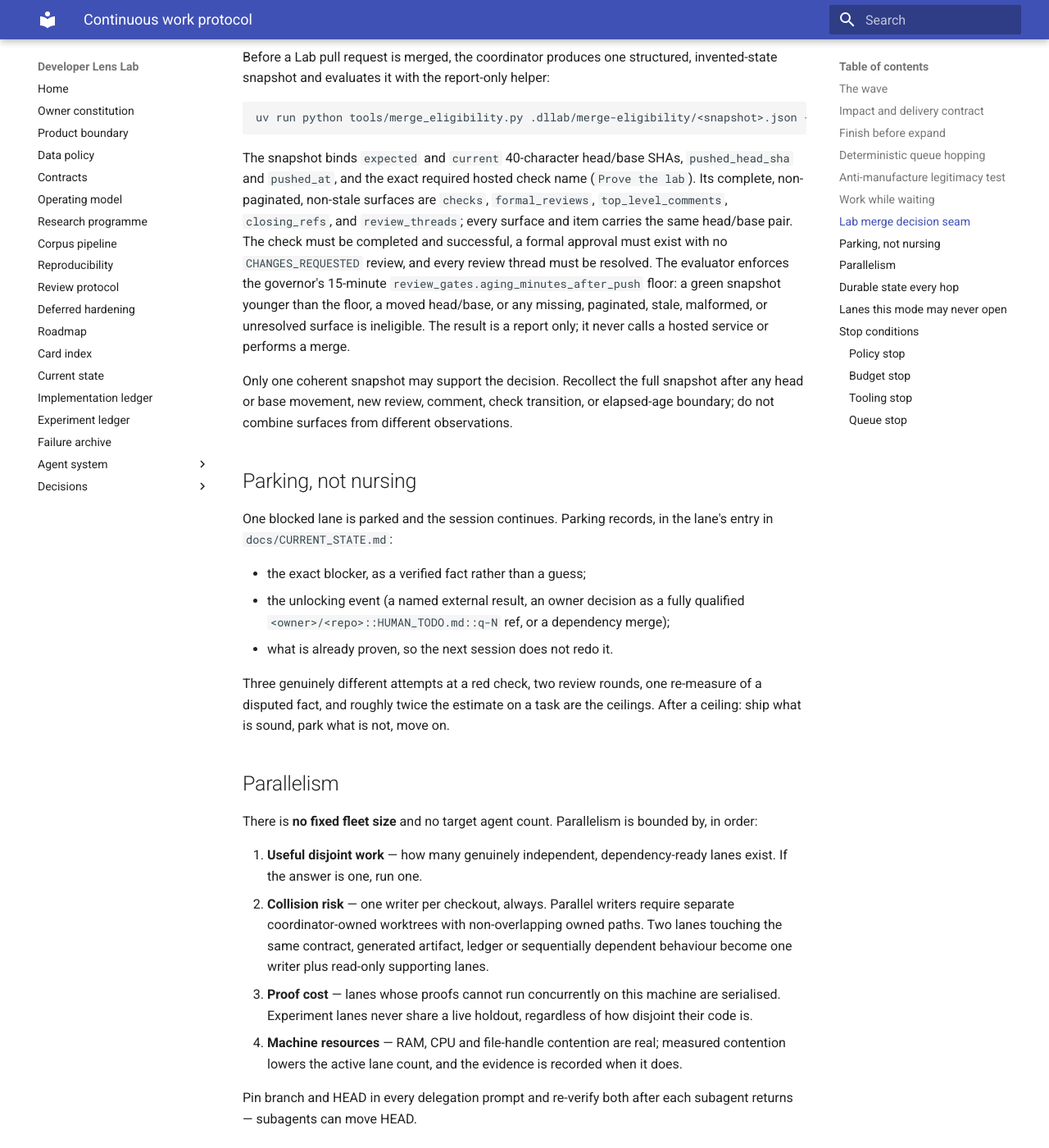
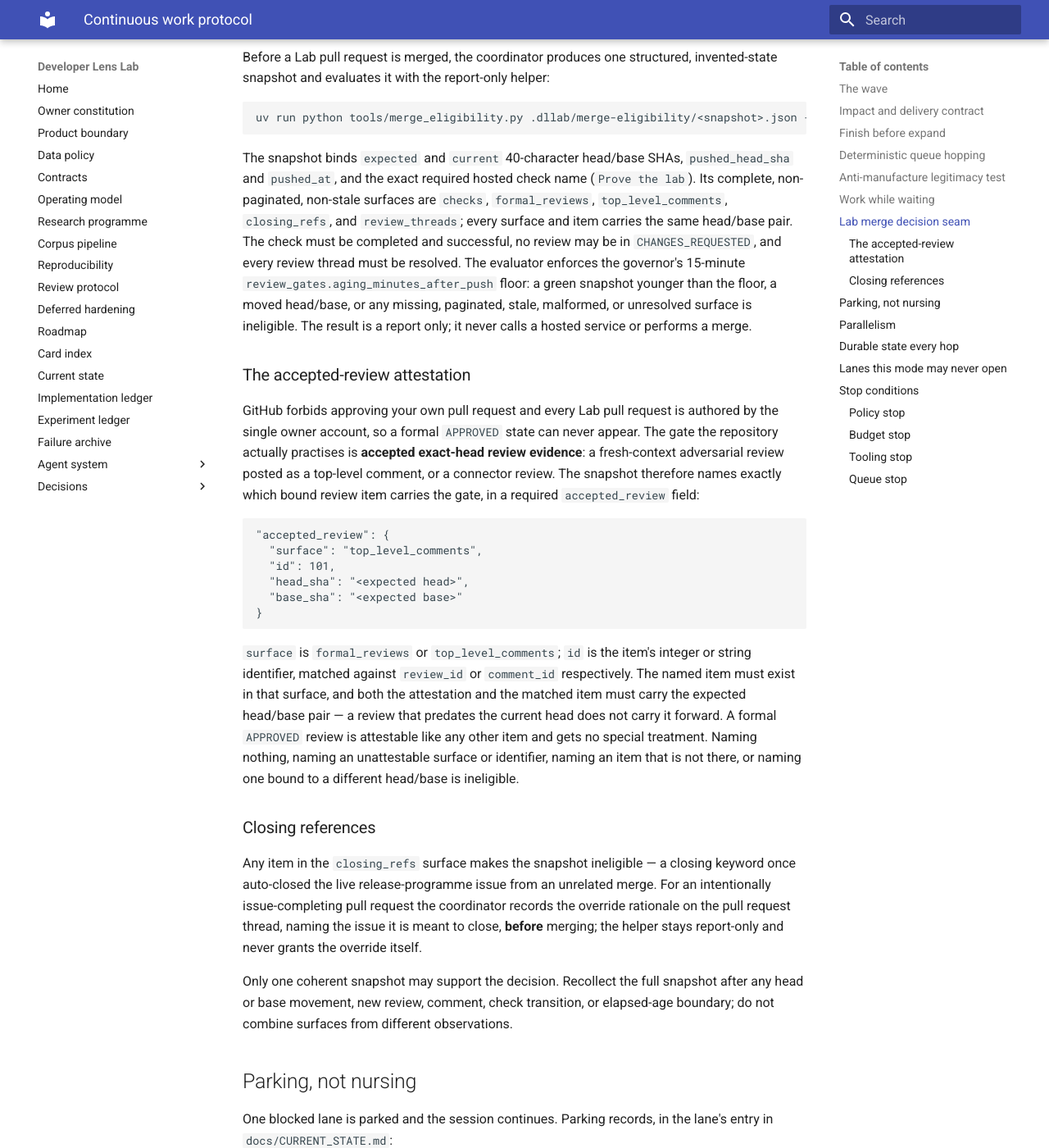
Before and after one commit to Chris0Jeky/developer-lens-lab, an MkDocs documentation site: the page built from docs/agent-system/CONTINUOUS_WORK_PROTOCOL.md, in a window 1280 px wide and 1400 px high, scrolled down 4162 px. Shown: the whole window at 82% size. Built offline with MkDocs 1.6.1 and Material for MkDocs 9.7.7, drawn with Linux system fonts in a browser that asks for light colours.

Commit message:
Document the Lab merge attestation seam
Record the accepted-review attestation shape, the closing-reference refusal, and the
coordinator override an intentional issue-completing merge needs.

````diff
--- a/docs/agent-system/CONTINUOUS_WORK_PROTOCOL.md
+++ b/docs/agent-system/CONTINUOUS_WORK_PROTOCOL.md
@@ -155,12 +155,45 @@ The snapshot binds `expected` and `current` 40-character head/base SHAs, `pushed
 `pushed_at`, and the exact required hosted check name (`Prove the lab`). Its complete,
 non-paginated, non-stale surfaces are
 `checks`, `formal_reviews`, `top_level_comments`, `closing_refs`, and `review_threads`; every
-surface and item carries the same head/base pair. The check must be completed and successful, a
-formal approval must exist with no `CHANGES_REQUESTED` review, and every review thread must be
-resolved. The evaluator enforces the governor's 15-minute `review_gates.aging_minutes_after_push`
-floor: a green snapshot younger than the floor, a moved head/base, or any missing, paginated,
-stale, malformed, or unresolved surface is ineligible. The result is a report only; it never
-calls a hosted service or performs a merge.
+surface and item carries the same head/base pair. The check must be completed and successful, no
+review may be in `CHANGES_REQUESTED`, and every review thread must be resolved. The evaluator
+enforces the governor's 15-minute `review_gates.aging_minutes_after_push` floor: a green snapshot
+younger than the floor, a moved head/base, or any missing, paginated, stale, malformed, or
+unresolved surface is ineligible. The result is a report only; it never calls a hosted service or
+performs a merge.
+
+### The accepted-review attestation
+
+GitHub forbids approving your own pull request and every Lab pull request is authored by the single
+owner account, so a formal `APPROVED` state can never appear. The gate the repository actually
+practises is **accepted exact-head review evidence**: a fresh-context adversarial review posted as a
+top-level comment, or a connector review. The snapshot therefore names exactly which bound review
+item carries the gate, in a required `accepted_review` field:
+
+```json
+"accepted_review": {
+  "surface": "top_level_comments",
+  "id": 101,
+  "head_sha": "<expected head>",
+  "base_sha": "<expected base>"
+}
+```
+
+`surface` is `formal_reviews` or `top_level_comments`; `id` is the item's integer or string
+identifier, matched against `review_id` or `comment_id` respectively. The named item must exist in
+that surface, and both the attestation and the matched item must carry the expected head/base pair
+— a review that predates the current head does not carry it forward. A formal `APPROVED` review is
+attestable like any other item and gets no special treatment. Naming nothing, naming an
+unattestable surface or identifier, naming an item that is not there, or naming one bound to a
+different head/base is ineligible.
+
+### Closing references
+
+Any item in the `closing_refs` surface makes the snapshot ineligible — a closing keyword once
+auto-closed the live release-programme issue from an unrelated merge. For an intentionally
+issue-completing pull request the coordinator records the override rationale on the pull request
+thread, naming the issue it is meant to close, **before** merging; the helper stays report-only and
+never grants the override itself.
 
 Only one coherent snapshot may support the decision. Recollect the full snapshot after any head or
 base movement, new review, comment, check transition, or elapsed-age boundary; do not combine
````
